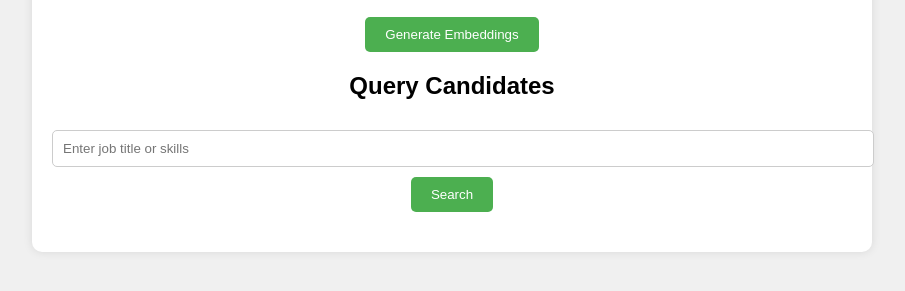
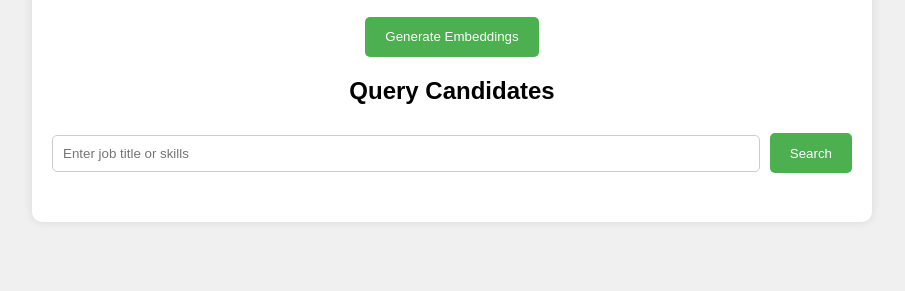
Before and after one commit to coyotiv/genai-course, a website: page week-3/js-project-2-rag-with-parallel-search/public/index.html in a window 1280 px wide. Shown: the part 159-450 px from the top of the page, without its empty margins (188-1093 px from the left). Drawn offline with Linux system fonts and the light colour scheme.

Commit message:
Make UI improvements

```diff
--- a/week-3/js-project-2-rag-with-parallel-search/public/index.html
+++ b/week-3/js-project-2-rag-with-parallel-search/public/index.html
@@ -25,8 +25,15 @@
         color: #333;
       }
 
+      .search-container {
+        display: flex;
+        gap: 10px;
+        margin: 10px 0;
+        align-items: center;
+      }
+
       input[type='text'] {
-        width: 100%;
+        flex: 1;
         padding: 10px;
         margin: 10px 0;
         border-radius: 5px;
@@ -40,6 +47,8 @@
         color: white;
         cursor: pointer;
         border-radius: 5px;
+        height: 40px;
+        box-sizing: border-box;
       }
 
       button:hover {
@@ -88,8 +97,10 @@
 
       <h2>Query Candidates</h2>
       <form id="query-form">
-        <input type="text" id="queryText" placeholder="Enter job title or skills" required />
-        <button type="submit">Search</button>
+        <div class="search-container">
+          <input type="text" id="queryText" placeholder="Enter job title or skills" required />
+          <button type="submit">Search</button>
+        </div>
         <div id="query-loading-message" class="loading-message"></div>
       </form>
 
@@ -123,6 +134,9 @@
         e.preventDefault()
         const queryText = document.getElementById('queryText').value
 
+        const resultDiv = document.getElementById('result')
+        resultDiv.innerHTML = ''
+
         const queryLoadingMessage = document.getElementById('query-loading-message')
         queryLoadingMessage.innerHTML = 'Searching for candidates, please wait...'
 
@@ -138,9 +152,6 @@
 
         queryLoadingMessage.innerHTML = ''
 
-        const resultDiv = document.getElementById('result')
-        resultDiv.innerHTML = ''
-
         resultDiv.innerHTML = `<p>${result.detailedResponse}</p>`
       })
     </script>
```
